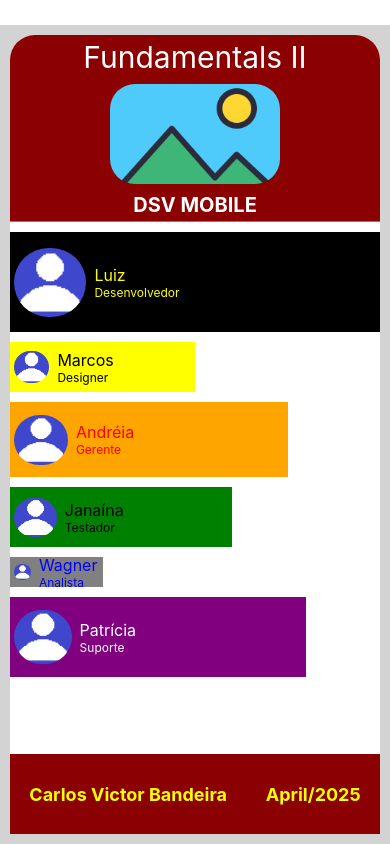
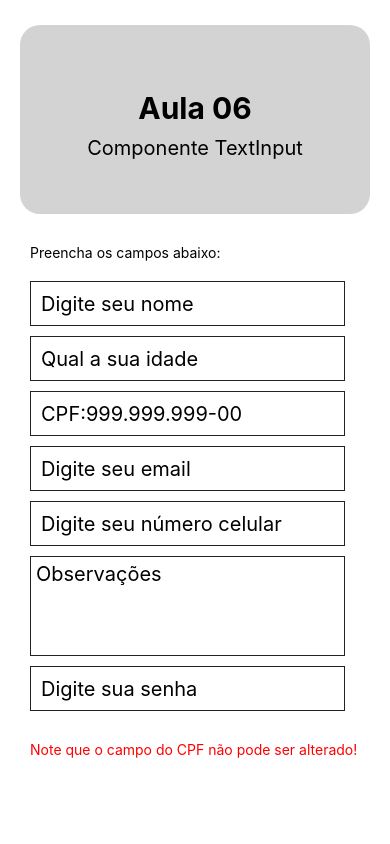
Before and after one commit to csvbandeira/programacao-mobile, a React Native app in the folder myApp/: screen / in a window 390 px wide. Built offline with nearby package versions, Linux system fonts and the light colour scheme.

Commit message:
InputText - desafio 03

```diff
--- a/myApp/App.js
+++ b/myApp/App.js
@@ -1,19 +1,30 @@
-import { View } from "react-native";
+import { useState } from "react";
+import { Text, View } from "react-native";
 
-import Style from "./src/styles/style";
+import Body from "./src/components/Body";
+import { Styles } from "./src/styles/style";
 
-import Header from "./src/components/Header";
-import Body from "./src/components/Body";
-import Footer from "./src/components/Footer";
+function App() {
+	const [saudacao, setSaudacao] = useState("");
 
-const App = () => {
-  return (
-    <View id="background" style={Style.background}>
-      <Header Path={require("./assets/img/img1.png")} />
-      <Body />
-      <Footer Author={"Carlos Victor Bandeira"} Date={"April/2025"} />
-    </View>
-  );
-};
+	function capturaNome(texto_digitado) {
+		if (texto_digitado.length > 0) {
+			setSaudacao("olá " + texto_digitado + "\nSeja bem vindo!");
+		} else {
+			setSaudacao("");
+		}
+	}
+
+	return (
+		<View style={Styles.area_fundo}>
+			<View style={Styles.cabecalho}>
+				<Text style={Styles.cabTitulo}>Aula 06</Text>
+				<Text style={Styles.cabSubTitulo}>Componente TextInput</Text>
+			</View>
+
+			<Body />
+		</View>
+	);
+}
 
 export default App;
--- a/myApp/src/components/Body.js
+++ b/myApp/src/components/Body.js
@@ -1,52 +1,87 @@
-import { ScrollView } from "react-native";
+import { Text, ScrollView } from "react-native";
+import { Styles } from "./../styles/style";
+import TextField from "./TextField";
 
-import Style from "../styles/style.js";
-import Card from "./Card.js";
-
-const Body = () => {
-	const wordsText = [
-		"Luiz",
-		"Marcos",
-		"Andréia",
-		"Janaína",
-		"Wagner",
-		"Patrícia",
-	];
-	const colorsForWords = ["yellow", "black", "red", "black", "blue", "white"];
-	const colorsForBackground = [
-		"black",
-		"yellow",
-		"orange",
-		"green",
-		"gray",
-		"purple",
-	];
-	const heights = [100, 50, 75, 60, 30, 80];
-	const widths = ["100%", "50%", "75%", "60%", "25%", "80%"];
-	const roles = [
-		"Desenvolvedor",
-		"Designer",
-		"Gerente",
-		"Testador",
-		"Analista",
-		"Suporte",
+function Body() {
+	const textFieldsData = [
+		{
+			pHol: "Digite seu nome",
+			aCap: "characters",
+			cMax: "30",
+			kTyp: "default",
+			edit: "true",
+			segT: "false",
+			mLin: "false",
+		},
+		{
+			pHol: "Qual a sua idade",
+			aCap: "none",
+			cMax: "2",
+			kTyp: "number-pad",
+			edit: "true",
+			segT: "false",
+			mLin: "false",
+		},
+		{
+			pHol: "CPF:999.999.999-00",
+			aCap: "none",
+			cMax: "0",
+			kTyp: "number-pad",
+			edit: "false",
+			segT: "false",
+			mLin: "false",
+		},
+		{
+			pHol: "Digite seu email",
+			aCap: "none",
+			cMax: "50",
+			kTyp: "email-address",
+			edit: "true",
+			segT: "false",
+			mLin: "false",
+		},
+		{
+			pHol: "Digite seu número celular",
+			aCap: "none",
+			cMax: "50",
+			kTyp: "phone-pad",
+			edit: "true",
+			segT: "false",
+			mLin: "false",
+		},
+		{
+			pHol: "Observações",
+			aCap: "sentences",
+			cMax: "200",
+			kTyp: "default",
+			edit: "true",
+			segT: "false",
+			mLin: "true",
+		},
+		{
+			pHol: "Digite sua senha",
+			aCap: "none",
+			cMax: "5",
+			kTyp: "default",
+			edit: "true",
+			segT: "true",
+			mLin: "false",
+		},
 	];
 
 	return (
-		<ScrollView style={Style.body}>
-			{wordsText.map((word, index) => (
-				<Card
-					key={index}
-					Words={word}
-					ColorForWords={colorsForWords[index]}
-					ColorForBackground={colorsForBackground[index]}
-					Height={heights[index]}
-					Width={widths[index]}
-					SubWords={roles[index]}
-				/>
+		<ScrollView style={Styles.corpo}>
+			<Text style={Styles.paragrafo}>Preencha os campos abaixo:</Text>
+
+			{textFieldsData.map((props, idx) => (
+				<TextField key={idx} {...props} />
 			))}
+
+			<Text style={[Styles.paragrafo, { color: "red" }]}>
+				Note que o campo do CPF não pode ser alterado!
+			</Text>
 		</ScrollView>
 	);
-};
+}
 
 export default Body;
--- a/myApp/src/components/Card.js
+++ /dev/null
@@ -1,38 +0,0 @@
-import { View, Text, Image } from "react-native";
-
-const Card = ({
-	Words,
-	ColorForWords,
-	ColorForBackground,
-	Height,
-	Width,
-	SubWords,
-}) => {
-	return (
-		<View
-			id="body"
-			style={{
-				display: "flex",
-				flexDirection: "row",
-				alignItems: "center",
-				padding: 4,
-				gap: 8,
-				backgroundColor: ColorForBackground,
-				marginTop: 10,
-				height: Height,
-				width: Width,
-			}}
-		>
-			<Image
-				source={require("../../assets/img/icon3.png")}
-				style={{ height: "75%", width: "20%", borderRadius: 100 }}
-			/>
-			<View>
-				<Text style={{ color: ColorForWords, fontSize: 16 }}>{Words}</Text>
-				<Text style={{ color: ColorForWords, fontSize: 12 }}>{SubWords}</Text>
-			</View>
-		</View>
-	);
-};
-
-export default Card;
--- a/myApp/src/components/Footer.js
+++ /dev/null
@@ -1,14 +0,0 @@
-import { View, Text } from "react-native";
-
-import Style from "../styles/style";
-
-const Footer = ({ Author, Date }) => {
-  return (
-    <View id="footer" style={Style.footer}>
-      <Text style={Style.footerAuthor}>{Author}</Text>
-      <Text style={Style.footerAuthor}>{Date}</Text>
-    </View>
-  );
-};
-
-export default Footer;
--- a/myApp/src/components/Header.js
+++ /dev/null
@@ -1,15 +0,0 @@
-import { View, Text, Image } from "react-native";
-
-import Style from "../styles/style";
-
-const Header = ({ Path }) => {
-  return (
-    <View id="header" style={Style.header}>
-      <Text style={Style.headerSubtitle}>DSV MOBILE</Text>
-      <Image source={Path} style={Style.headerImage} />
-      <Text style={Style.headerTitle}>Fundamentals II</Text>
-    </View>
-  );
-};
-
-export default Header;
--- /dev/null
+++ b/myApp/src/components/TextField.js
@@ -0,0 +1,49 @@
+import { TextInput } from "react-native";
+import { Styles } from "../styles/style";
+
+function TextField(props) {
+	let campoEditavel = false;
+	let textoSeguro = false;
+
+	if (props.edit == "true") {
+		campoEditavel = true;
+	} else {
+		campoEditavel = false;
+	}
+
+	if (props.segT == "true") {
+		textoSeguro = true;
+	} else {
+		textoSeguro = false;
+	}
+
+	if (props.mLin == "true") {
+		return (
+			<TextInput
+				style={Styles.entrada_texto2}
+				placeholder={props.pHol}
+				autoCapitalize={props.aCap}
+				maxLength={parseInt(props.cMax)}
+				keyboardType={props.kTyp}
+				editable={campoEditavel}
+				secureTextEntry={textoSeguro}
+				multiline={true}
+			/>
+		);
+	} else {
+		return (
+			<TextInput
+				style={Styles.entrada_texto}
+				placeholder={props.pHol}
+				autoCapitalize={props.aCap}
+				maxLength={parseInt(props.cMax)}
+				keyboardType={props.kTyp}
+				editable={campoEditavel}
+				secureTextEntry={textoSeguro}
+				multiline={false}
+			/>
+		);
+	}
+}
+
+export default TextField;
--- a/myApp/src/styles/style.js
+++ b/myApp/src/styles/style.js
@@ -1,54 +1,67 @@
 import { StyleSheet } from "react-native";
 
-const Style = StyleSheet.create({
-  background: {
+export const Styles = StyleSheet.create({
+	area_fundo: {
 		flex: 1,
+		paddingHorizontal: 20,
+		marginTop: 25,
+	},
+	cabecalho: {
+		flex: 0.3,
 		backgroundColor: "lightgray",
-    marginTop: 25,
-    paddingHorizontal: 10,
-    paddingVertical: 10,
-  },
-  header: {
-    borderBottomColor: "gray",
-    borderBottomWidth: 1,
-    flex: 0.35,
-    borderTopLeftRadius: 25,
-    flexDirection: "column-reverse",
-    backgroundColor: "darkred",
-    borderTopRightRadius: 25,
-    justifyContent: "space-around",
+		width: "100%",
+		borderRadius: 20,
+		justifyContent: "center",
 		alignItems: "center",
 	},
-  headerImage: {
-    width: 170,
+	cabTitulo: {
+		fontSize: 30,
+		fontWeight: "bold",
+		marginTop: 20,
+		marginBottom: 10,
+	},
+	cabSubTitulo: {
+		fontSize: 20,
+		marginBottom: 10,
+	},
+	corpo: {
+		flex: 0.5,
+	},
+	paragrafo: {
+		marginTop: 20,
+		padding: 10,
+	},
+	entrada_texto: {
+		height: 45,
+		width: "90%",
+		borderWidth: 1,
+		borderColor: "#222",
+		marginHorizontal: 10,
+		fontSize: 20,
+		padding: 10,
+		marginTop: 10,
+	},
+	entrada_texto2: {
 		height: 100,
-    borderRadius: 25,
+		width: "90%",
+		borderWidth: 1,
+		borderColor: "#222",
+		marginHorizontal: 10,
+		fontSize: 20,
+		padding: 5,
+		marginTop: 10,
 	},
-  headerTitle: {
-    color: "white",
-    fontSize: 30,
+	rodape: {
+		flex: 0.1,
+		backgroundColor: "lightgray",
+		width: "100%",
+		borderRadius: 20,
+		justifyContent: "space-around",
+		alignItems: "flex-end",
+		flexDirection: "row",
 	},
-  headerSubtitle: {
-    color: "white",
-    fontSize: 20,
-    fontWeight: "bold",
-  },
-  body: {
-    backgroundColor: "white",
-    flex: 0.65,
-  },
-  footer: {
-    flex: 0.15,
-    flexDirection: "row",
-    backgroundColor: "darkred",
-    alignItems: "center",
-    justifyContent: "space-around",
-  },
-  footerAuthor: {
-    color: "yellow",
-    fontSize: 18,
-    fontWeight: "bold",
+	rodTexto: {
+		fontSize: 15,
+		marginBottom: 10,
 	},
 });
-
-export default Style;
```
Lines whose indentation alone changed are shown as unchanged.
